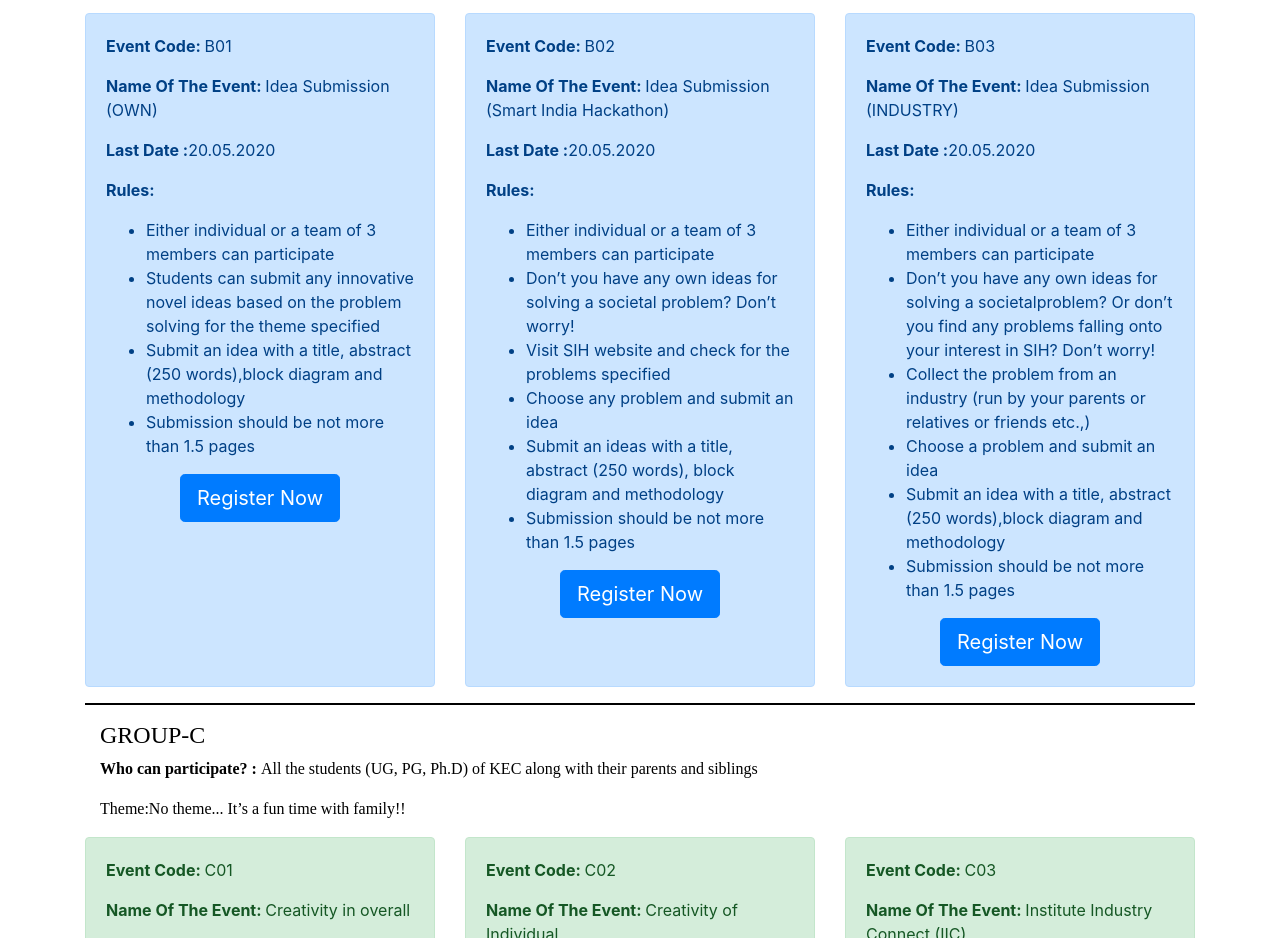
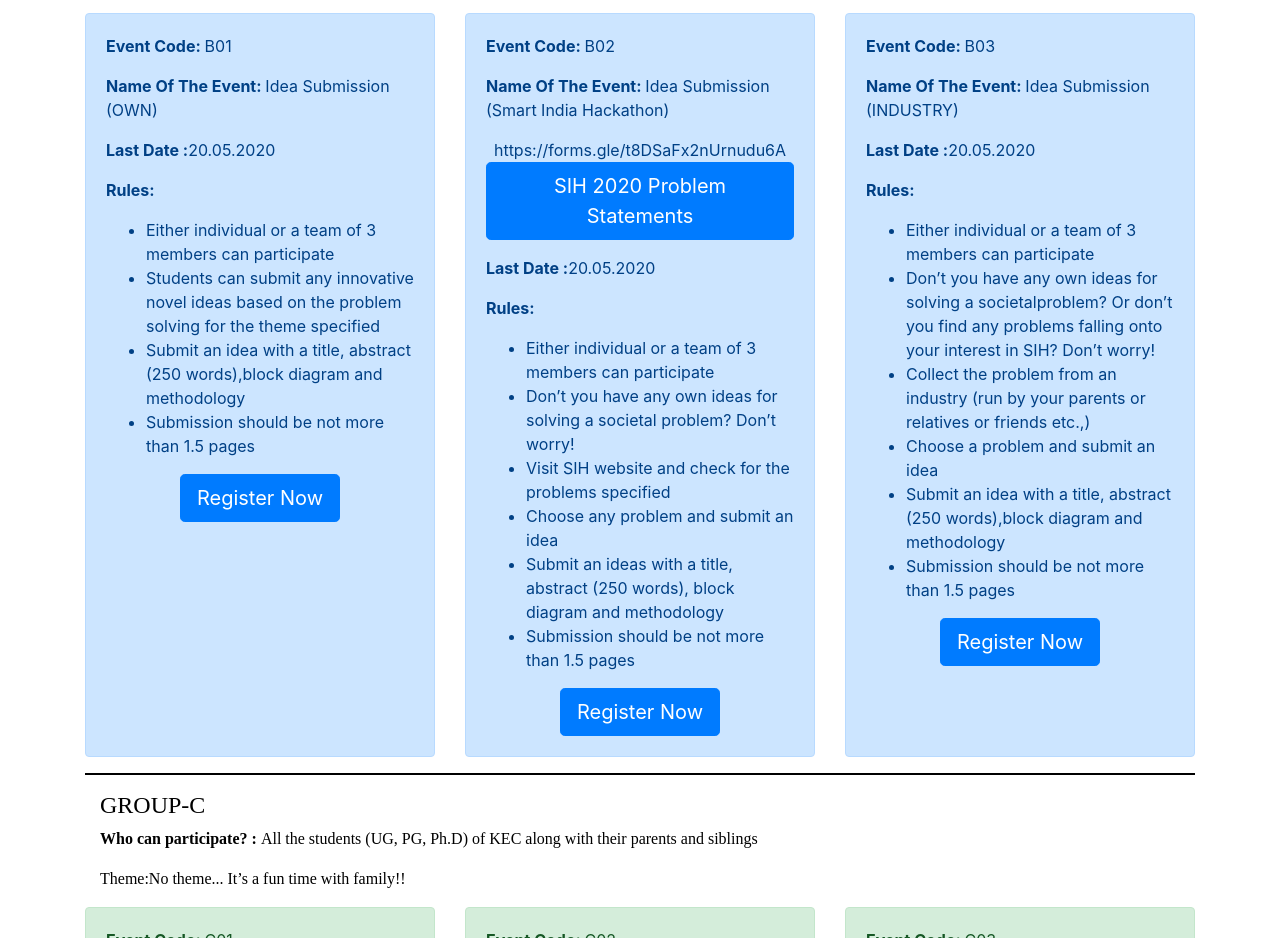
Before and after one commit to iicevents/lockdownevents, a plain HTML site: page index.html in a window 1280 px wide. Shown: the part 2181-3119 px from the top of the page. Drawn offline with nearby package versions, Linux system fonts and the light colour scheme.

Commit message:
Update index.html

```diff
--- a/index.html
+++ b/index.html
@@ -314,7 +314,10 @@ body
 				  <div class="card alert-primary">
   				<div class="card-body">
 				      <p class="card-text"><b>Event Code: </b>B02</p>
-                      <p class="card-text"><b>Name Of The Event: </b>Idea Submission (Smart India Hackathon)</p>
+                      <p class="card-text"><b>Name Of The Event: </b>Idea Submission (Smart India Hackathon)<div class="text-center">https://forms.gle/t8DSaFx2nUrnudu6A
+			<a href="https://www.sih.gov.in/sih2020PS"><button type="button" class="btn btn-primary btn-lg">SIH 2020 Problem Statements</button></a>
+			</div>
+</p>
                       <p class="card-text"><b>Last Date :</b>20.05.2020</p>
 					  <p><b>Rules:</b></p>
 					  <ul>
@@ -326,7 +329,7 @@ body
                         <li>Submission should be not more than 1.5 pages</li>
 					  </ul>
                       <div class="text-center">
-			<a href="https://www.sih.gov.in/sih2020PS"><button type="button" class="btn btn-primary btn-lg">Register Now</button></a>
+			<a href="https://forms.gle/t8DSaFx2nUrnudu6A"><button type="button" class="btn btn-primary btn-lg">Register Now</button></a>
 			</div>
   				</div>
 			</div>
```
